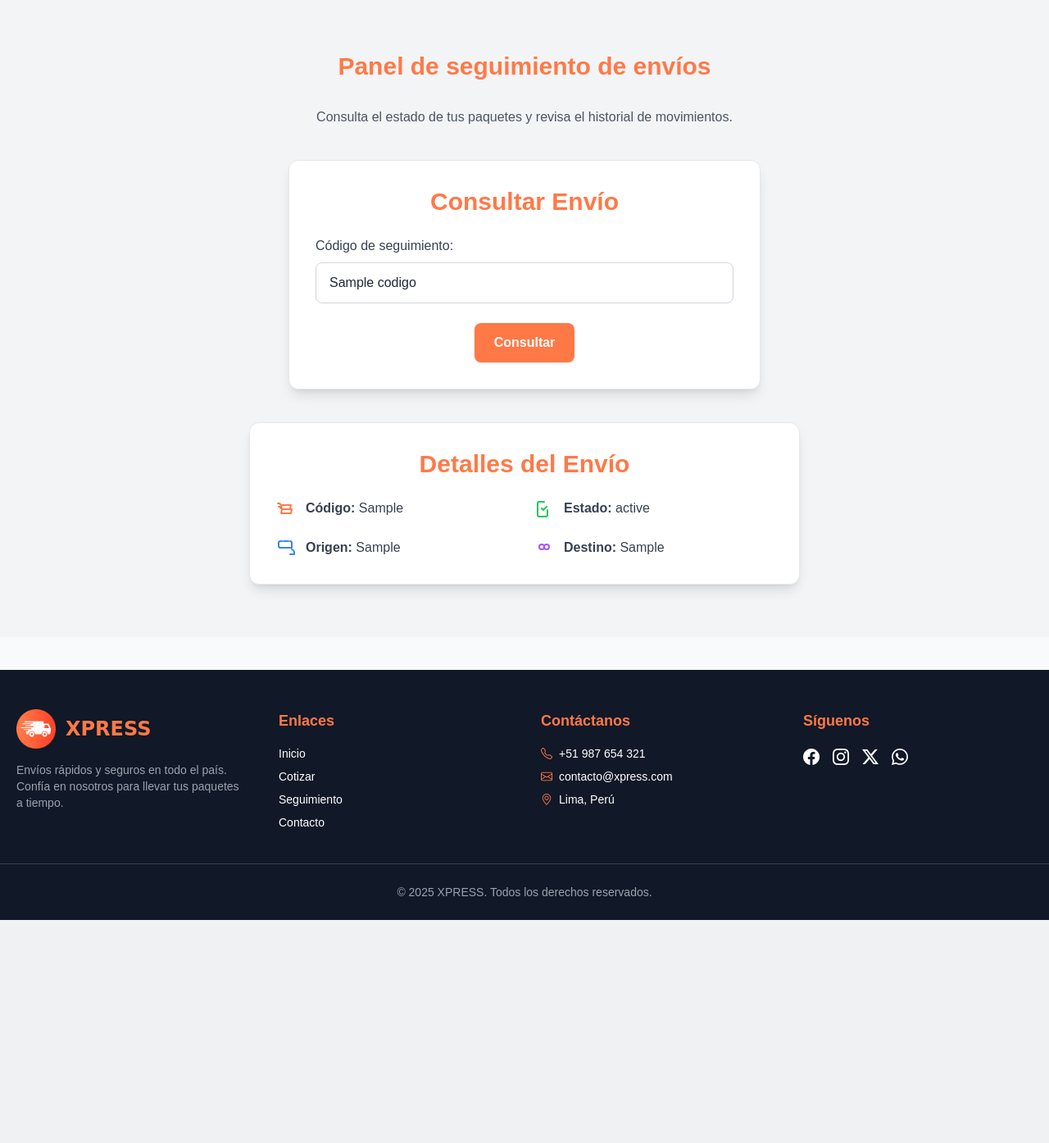
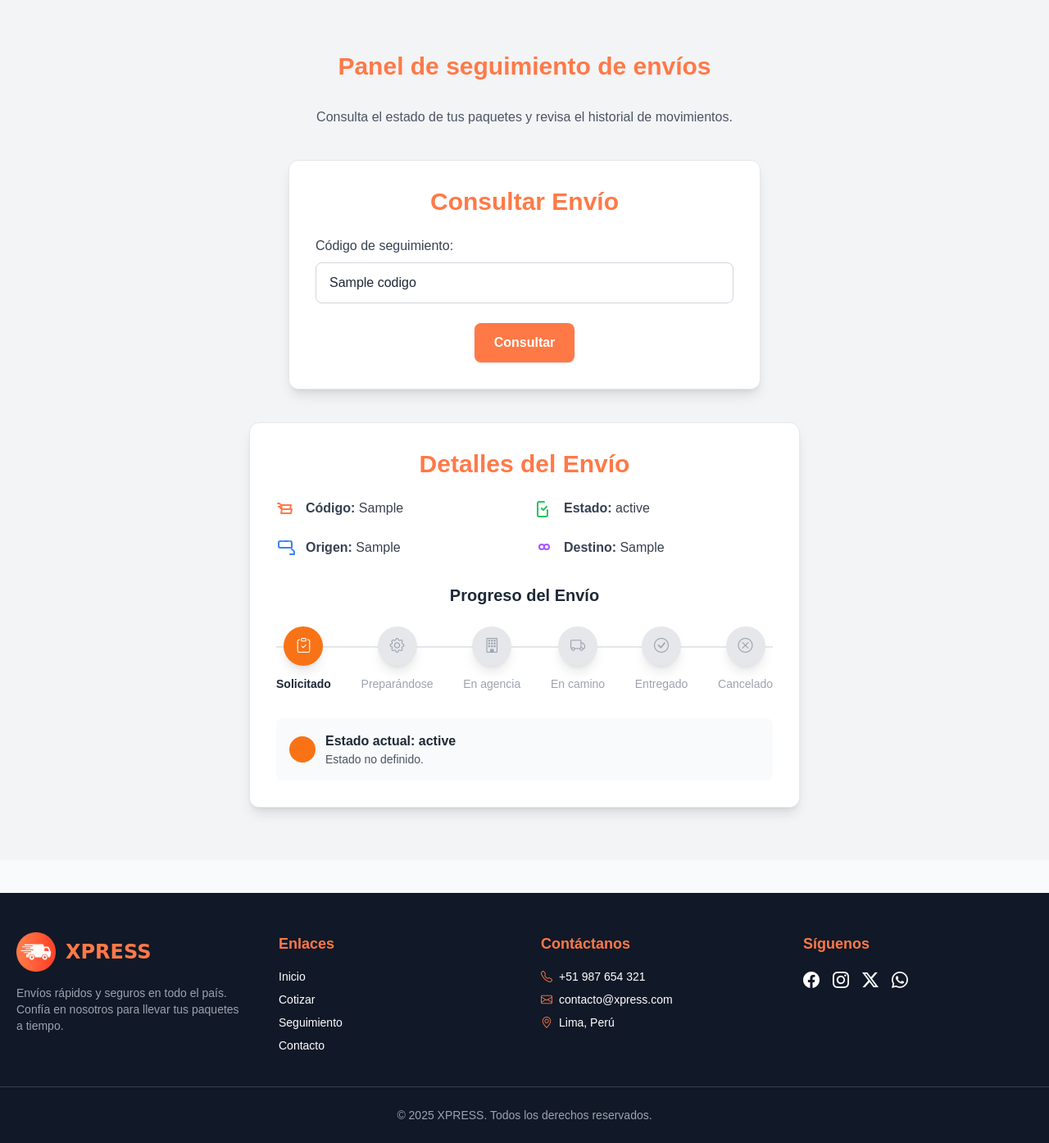
Before and after one commit to Xpress-Herramientas-de-Desarrollo/Paquetes-Xpress1, a CodeIgniter 4 app: the page made by app/Views/seguimiento.php in a window 1280 px wide. Shown: the part 114-1508 px from the top of the page at 82% size. Before the commit the page ends 1236 px from the top, so only its background shows below. Run offline with PHP 8.4 and a stand-in for CodeIgniter, Linux system fonts and the light colour scheme; the template is opened without the code that fills it: most values are stand-ins (such as "Sample title", 1, 10 or a date in 2020); data that the repository does not hold is empty; some libraries are stand-ins or nearby versions; some web fonts are replaced.

Commit message:
grafica de seguimiento de pedidos [XHDD-21]

```diff
--- a/app/Views/seguimiento.php
+++ b/app/Views/seguimiento.php
@@ -114,6 +114,118 @@
           <p><span class="font-semibold">Destino:</span> <?= esc($pedido['direccion_destino']) ?></p>
         </div>
       </div>
+
+      <!-- Steps de seguimiento -->
+      <div class="mt-8">
+        <h3 class="text-xl font-semibold text-gray-800 mb-6 text-center">Progreso del Envío</h3>
+
+        <?php
+        // Definir los pasos en orden
+        $pasos = ['Solicitado', 'Preparándose', 'En agencia', 'En camino', 'Entregado', 'Cancelado'];
+        $estadoActual = $pedido['estado'];
+        $indiceActual = array_search($estadoActual, $pasos);
+        ?>
+
+        <div class="relative">
+          <!-- Línea de progreso -->
+          <div class="absolute top-6 left-0 right-0 h-0.5 bg-gray-200"></div>
+          <div class="absolute top-6 left-0 h-0.5 bg-orange-500 transition-all duration-500"
+               style="width: <?= $indiceActual !== false ? (($indiceActual + 1) / count($pasos)) * 100 : 0 ?>%"></div>
+
+          <!-- Steps -->
+          <div class="flex justify-between items-start">
+            <?php foreach ($pasos as $index => $paso): ?>
+              <?php
+              $esCompletado = $index <= $indiceActual;
+              $esActual = $paso === $estadoActual;
+              $esCancelado = $estadoActual === 'Cancelado' && $paso === 'Cancelado';
+
+              $claseIcono = $esCompletado ? 'bg-orange-500 text-white' : 'bg-gray-200 text-gray-400';
+              $claseTexto = $esCompletado ? 'text-gray-800 font-semibold' : 'text-gray-400';
+
+              if ($esCancelado) {
+                $claseIcono = 'bg-red-500 text-white';
+                $claseTexto = 'text-red-600 font-semibold';
+              }
+              ?>
+
+              <div class="flex flex-col items-center relative z-10">
+                <!-- Icono del paso -->
+                <div class="w-12 h-12 rounded-full flex items-center justify-center <?= $claseIcono ?> transition-all duration-300 shadow-lg">
+                  <?php if ($paso === 'Solicitado'): ?>
+                    <i class="bi bi-clipboard-check text-lg"></i>
+                  <?php elseif ($paso === 'Preparándose'): ?>
+                    <i class="bi bi-gear text-lg"></i>
+                  <?php elseif ($paso === 'En agencia'): ?>
+                    <i class="bi bi-building text-lg"></i>
+                  <?php elseif ($paso === 'En camino'): ?>
+                    <i class="bi bi-truck text-lg"></i>
+                  <?php elseif ($paso === 'Entregado'): ?>
+                    <i class="bi bi-check-circle text-lg"></i>
+                  <?php elseif ($paso === 'Cancelado'): ?>
+                    <i class="bi bi-x-circle text-lg"></i>
+                  <?php endif; ?>
+                </div>
+
+                <!-- Texto del paso -->
+                <div class="mt-3 text-center">
+                  <p class="text-sm <?= $claseTexto ?> transition-colors duration-300">
+                    <?= $paso ?>
+                  </p>
+
+                  <!-- Indicador de estado actual -->
+                  <?php if ($esActual && !$esCancelado): ?>
+                    <div class="mt-1">
+                      <span class="inline-block w-2 h-2 bg-orange-500 rounded-full animate-pulse"></span>
+                    </div>
+                  <?php elseif ($esCancelado): ?>
+                    <div class="mt-1">
+                      <span class="inline-block w-2 h-2 bg-red-500 rounded-full"></span>
+                    </div>
+                  <?php endif; ?>
+                </div>
+              </div>
+            <?php endforeach; ?>
+          </div>
+        </div>
+
+        <!-- Información del estado actual -->
+        <div class="mt-8 p-4 bg-gray-50 rounded-lg">
+          <div class="flex items-center gap-3">
+            <div class="w-8 h-8 rounded-full bg-orange-500 flex items-center justify-center">
+              <?php if ($estadoActual === 'Solicitado'): ?>
+                <i class="bi bi-clipboard-check text-white text-sm"></i>
+              <?php elseif ($estadoActual === 'Preparándose'): ?>
+                <i class="bi bi-gear text-white text-sm"></i>
+              <?php elseif ($estadoActual === 'En agencia'): ?>
+                <i class="bi bi-building text-white text-sm"></i>
+              <?php elseif ($estadoActual === 'En camino'): ?>
+                <i class="bi bi-truck text-white text-sm"></i>
+              <?php elseif ($estadoActual === 'Entregado'): ?>
+                <i class="bi bi-check-circle text-white text-sm"></i>
+              <?php elseif ($estadoActual === 'Cancelado'): ?>
+                <i class="bi bi-x-circle text-white text-sm"></i>
+              <?php endif; ?>
+            </div>
+            <div>
+              <p class="font-semibold text-gray-800">Estado actual: <?= $estadoActual ?></p>
+              <p class="text-sm text-gray-600">
+                <?php
+                $mensajesEstado = [
+                  'Solicitado' => 'Tu envío ha sido registrado y está siendo procesado.',
+                  'Preparándose' => 'Estamos preparando tu paquete para el envío.',
+                  'En agencia' => 'Tu paquete está en nuestras instalaciones listo para salir.',
+                  'En camino' => 'Tu paquete está en tránsito hacia su destino.',
+                  'Entregado' => '¡Tu paquete ha sido entregado exitosamente!',
+                  'Cancelado' => 'Este envío ha sido cancelado.'
+                ];
+                echo $mensajesEstado[$estadoActual] ?? 'Estado no definido.';
+                ?>
+              </p>
+            </div>
+          </div>
+        </div>
+      </div>
     </section>
   <?php endif; ?>
 <?php endif; ?>
```
